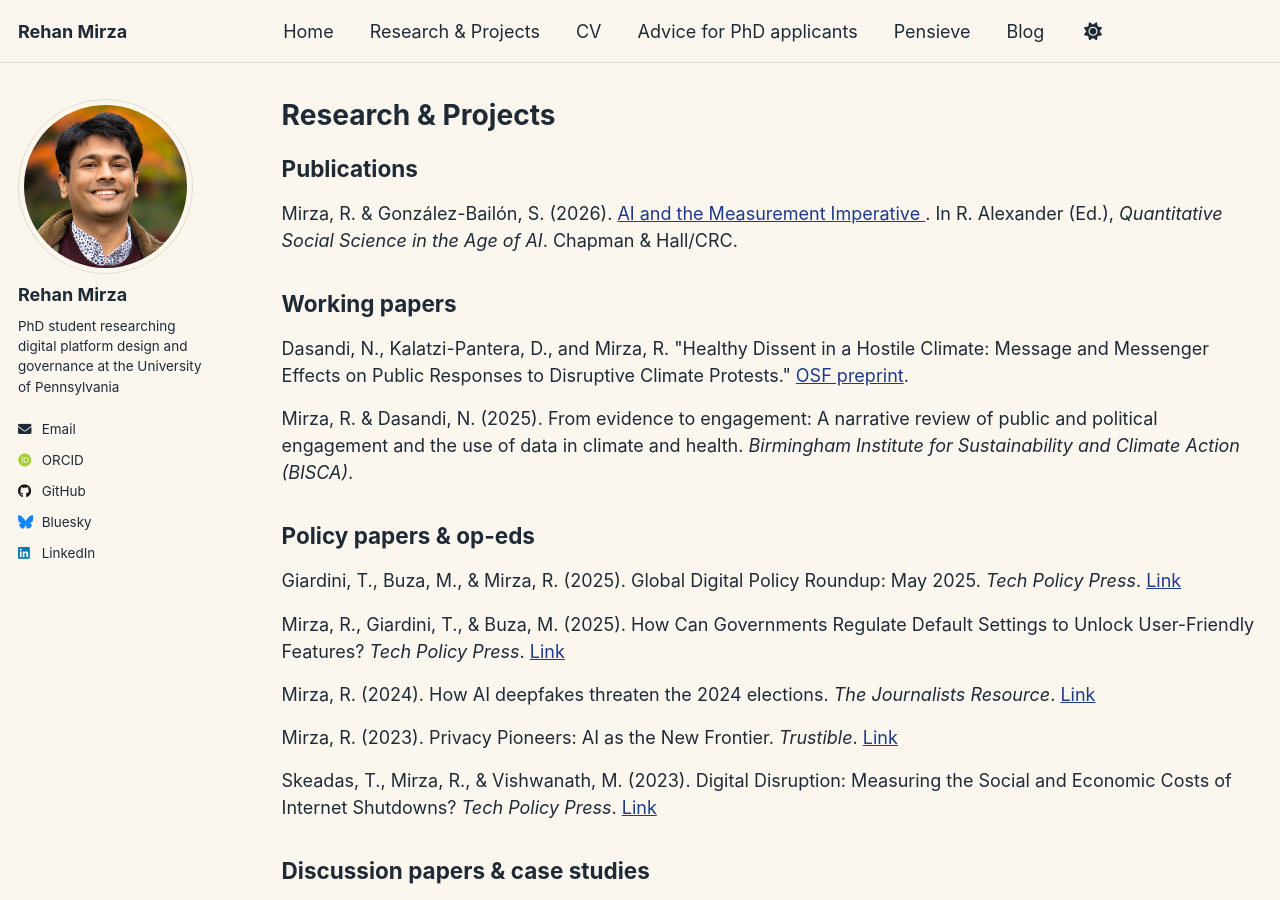
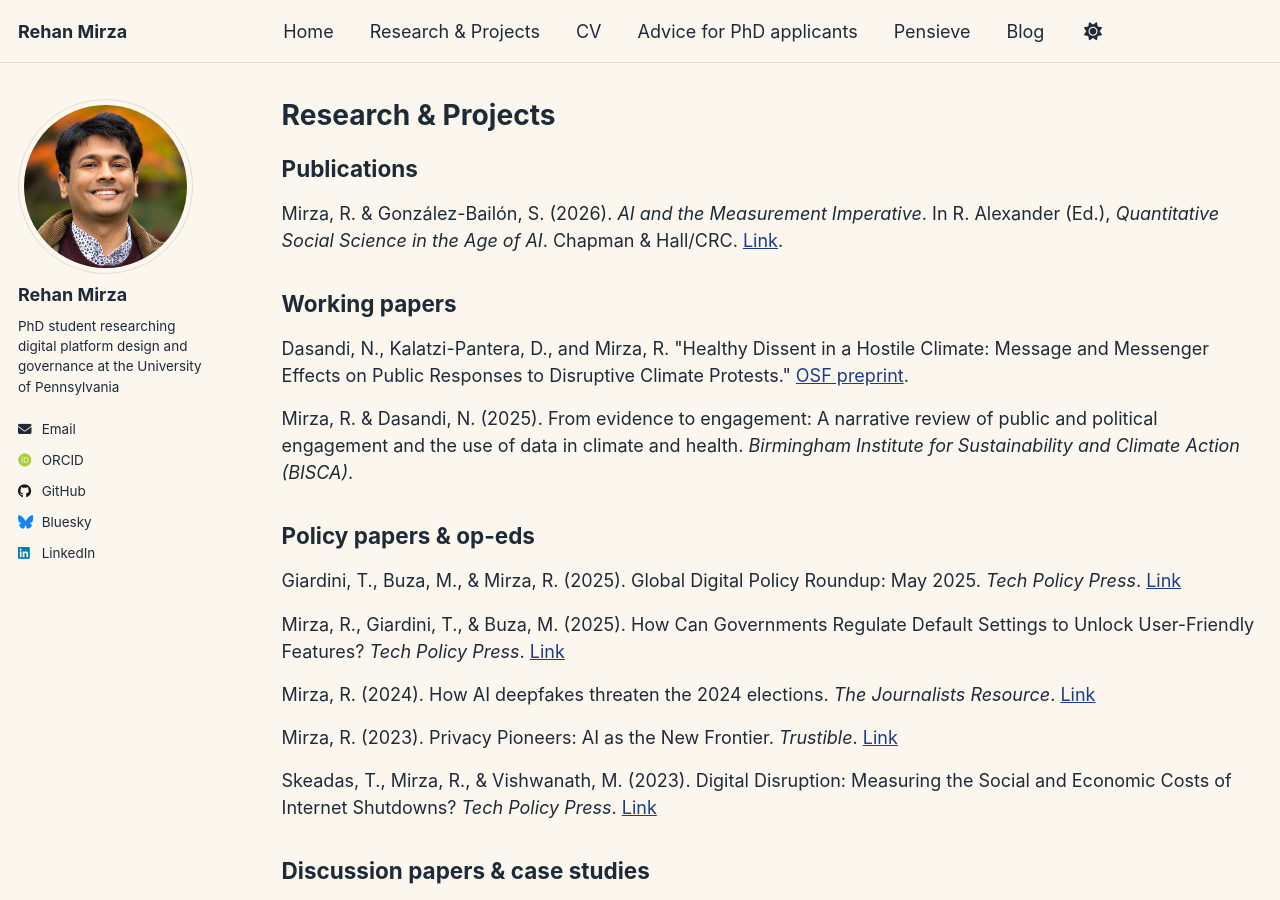
Before and after one commit to ramirza1/Rehan-Mirza, a Jekyll site: the page built from _pages/research.md, in a window 1280 px wide and 900 px high. Built offline with Jekyll 4.4.1, drawn with Linux system fonts in a browser that asks for light colours; some web fonts are replaced; a script that is not in the unit is left out.

Commit message:
Edit publications page 10 09 2026

```diff
--- a/_pages/research.md
+++ b/_pages/research.md
@@ -47,12 +47,10 @@ author_profile: true
   <h2>Publications</h2>
   <ul>
     <li>
-      Mirza, R. &amp; González-Bailón, S. (2026).
-      <a href="https://rohanalexander.github.io/notes_on_the_future/12-Mirza_Gonzalez_Bailon.html" target="_blank">
-        AI and the Measurement Imperative
-      </a>.
+      Mirza, R. &amp; González-Bailón, S. (2026). <em>AI and the Measurement Imperative</em>.
       In R. Alexander (Ed.), <em>Quantitative Social Science in the Age of AI</em>.
       Chapman &amp; Hall/CRC.
+      <a href="https://rohanalexander.github.io/notes_on_the_future/12-Mirza_Gonzalez_Bailon.html" target="_blank">Link</a>.
     </li>
   </ul>
 </div>
```
